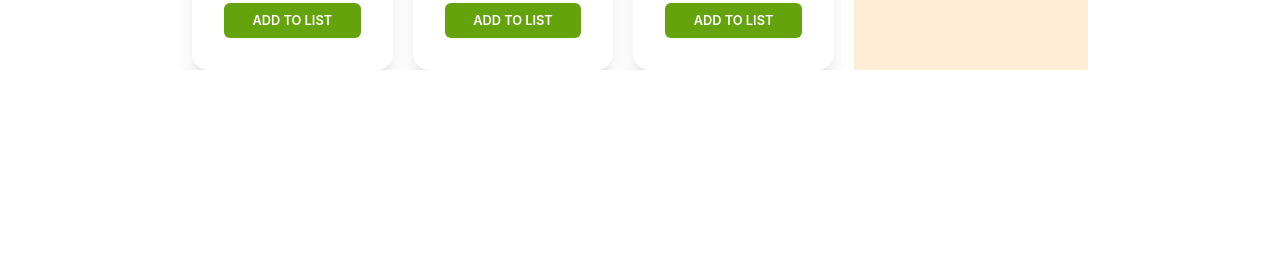
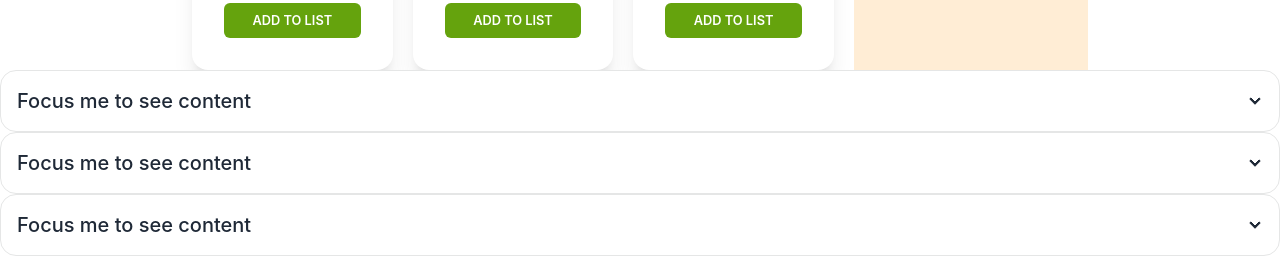
Before and after one commit to aminul-islam01101/yogi-daily, a React (Create React App) app: page / in a window 1280 px wide. Shown: the part 1439-1695 px from the top of the page. Before the commit the page ends 1509 px from the top, so only its background shows below. Built offline with nearby package versions, Linux system fonts and the light colour scheme.

Commit message:
Accordion added

```diff
--- a/src/App.js
+++ b/src/App.js
@@ -1,4 +1,5 @@
 import { useState } from 'react';
+import Accordion from './components/Accordion';
 import ExerciseInfo from './components/ExerciseInfo';
 import WorkoutCards from './components/WorkoutCards';
 
@@ -24,6 +25,11 @@
                     <ExerciseInfo exerciseTime={exerciseTime} />
                 </div>
             </div>
+            <div>
+                <Accordion />
+                <Accordion />
+                <Accordion />
+            </div>
         </div>
     );
 };
--- /dev/null
+++ b/src/components/Accordion.jsx
@@ -0,0 +1,18 @@
+import React from 'react';
+
+const Accordion = () => (
+    <div>
+        <div
+            // eslint-disable-next-line jsx-a11y/no-noninteractive-tabindex
+            tabIndex={0}
+            className="collapse collapse-arrow border border-base-300 bg-base-100 rounded-box"
+        >
+            <div className="collapse-title text-xl font-medium">Focus me to see content</div>
+            <div className="collapse-content">
+                <p>tabIndex={0} attribute is necessary to make the div focusable</p>
+            </div>
+        </div>
+    </div>
+);
+
+export default Accordion;
```
